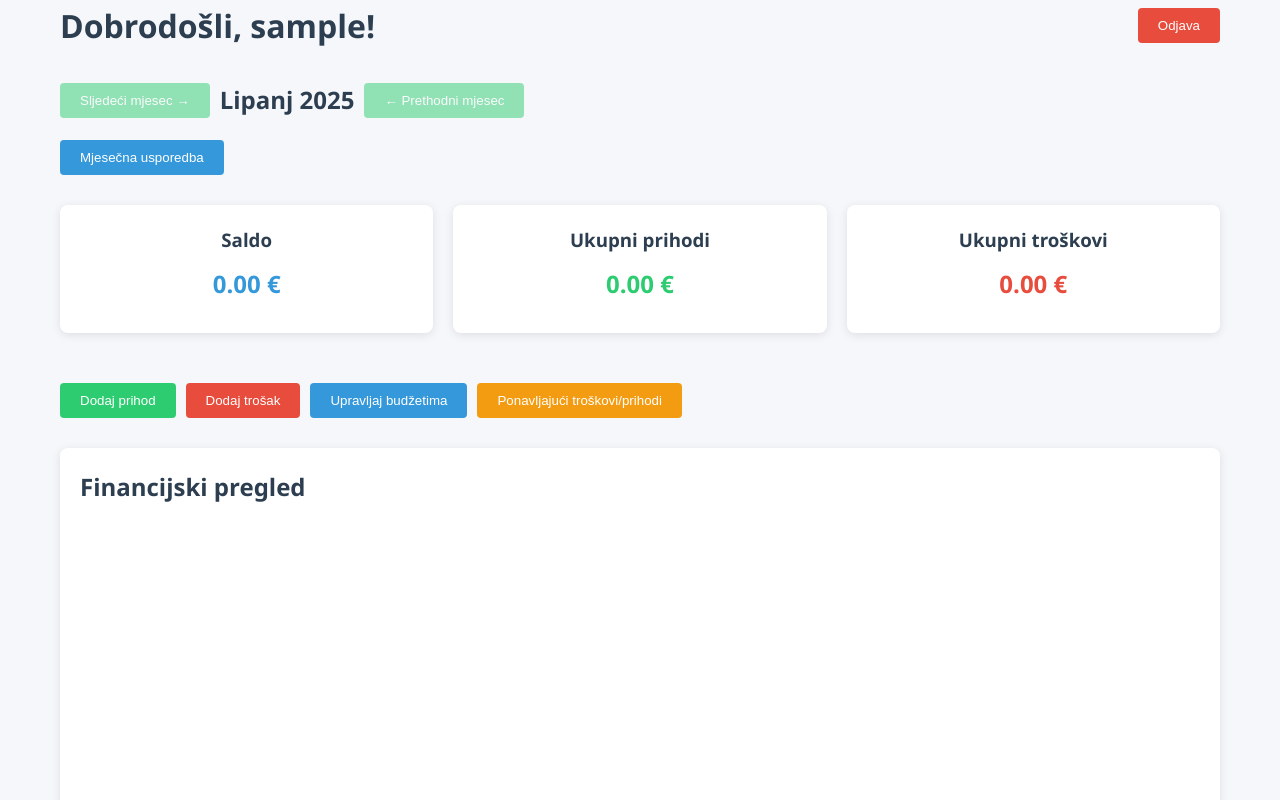
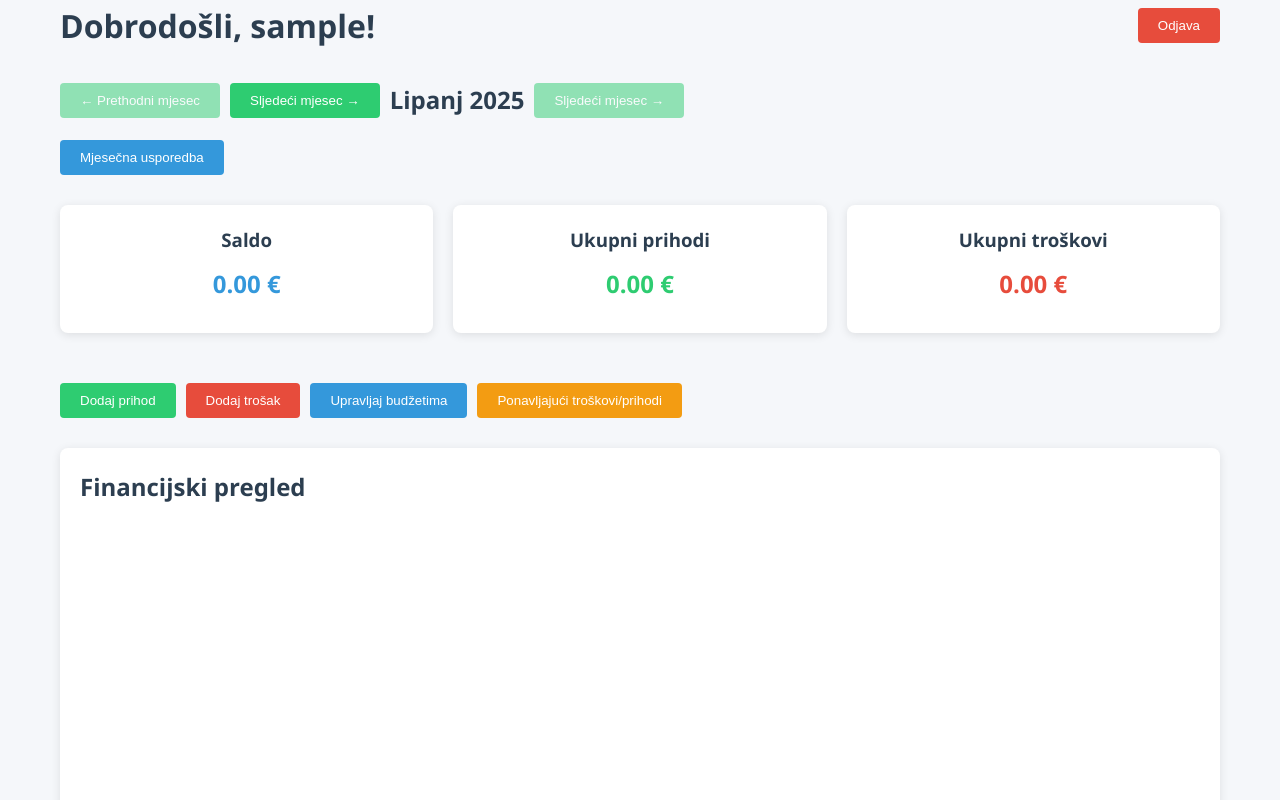
Before and after one commit to dino1306al/zavrsni-rad, a website: page public/dashboard.html in a window 1280 px wide. Shown: the top 800 px of the page. Drawn offline with nearby package versions, Linux system fonts and the light colour scheme; no server answers; sample sign-in values are in the browser's storage.

Commit message:
Update dashboard.html

```diff
--- a/public/dashboard.html
+++ b/public/dashboard.html
@@ -130,9 +130,10 @@
     </div>
 
     <div class="month-selector">
+      <button class="btn btn-secondary" onclick="changeMonth(1)">← Prethodni mjesec</button>
       <button class="btn btn-secondary" onclick="changeMonth(-1)">Sljedeći mjesec →</button>
       <h2 id="currentMonth">Travanj 2025</h2>
-      <button class="btn btn-secondary" onclick="changeMonth(1)">← Prethodni mjesec</button>
+      <button class="btn btn-secondary" onclick="changeMonth(-1)">Sljedeći mjesec →</button>
     </div>
 
     <div class="actions">
```
